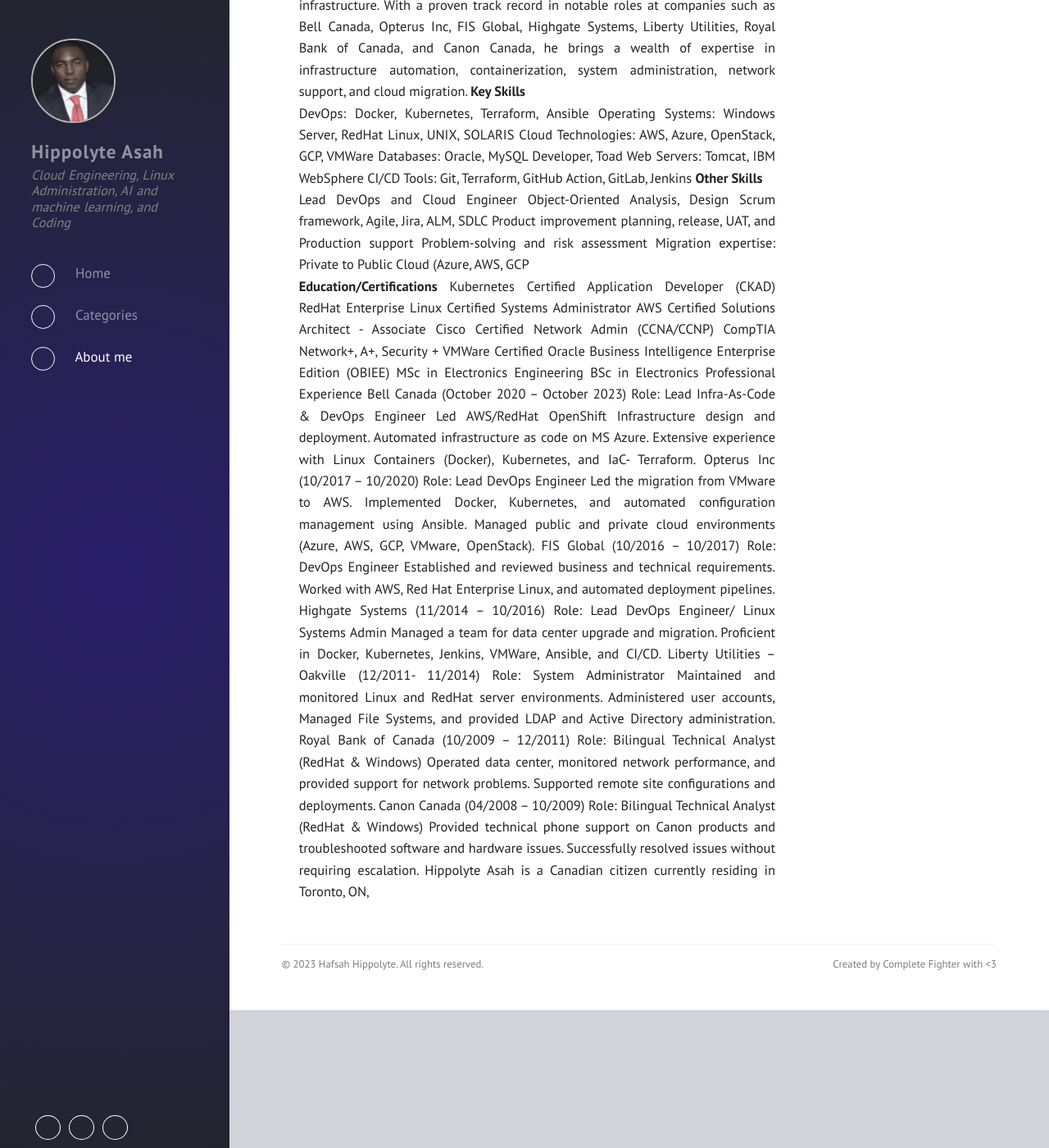
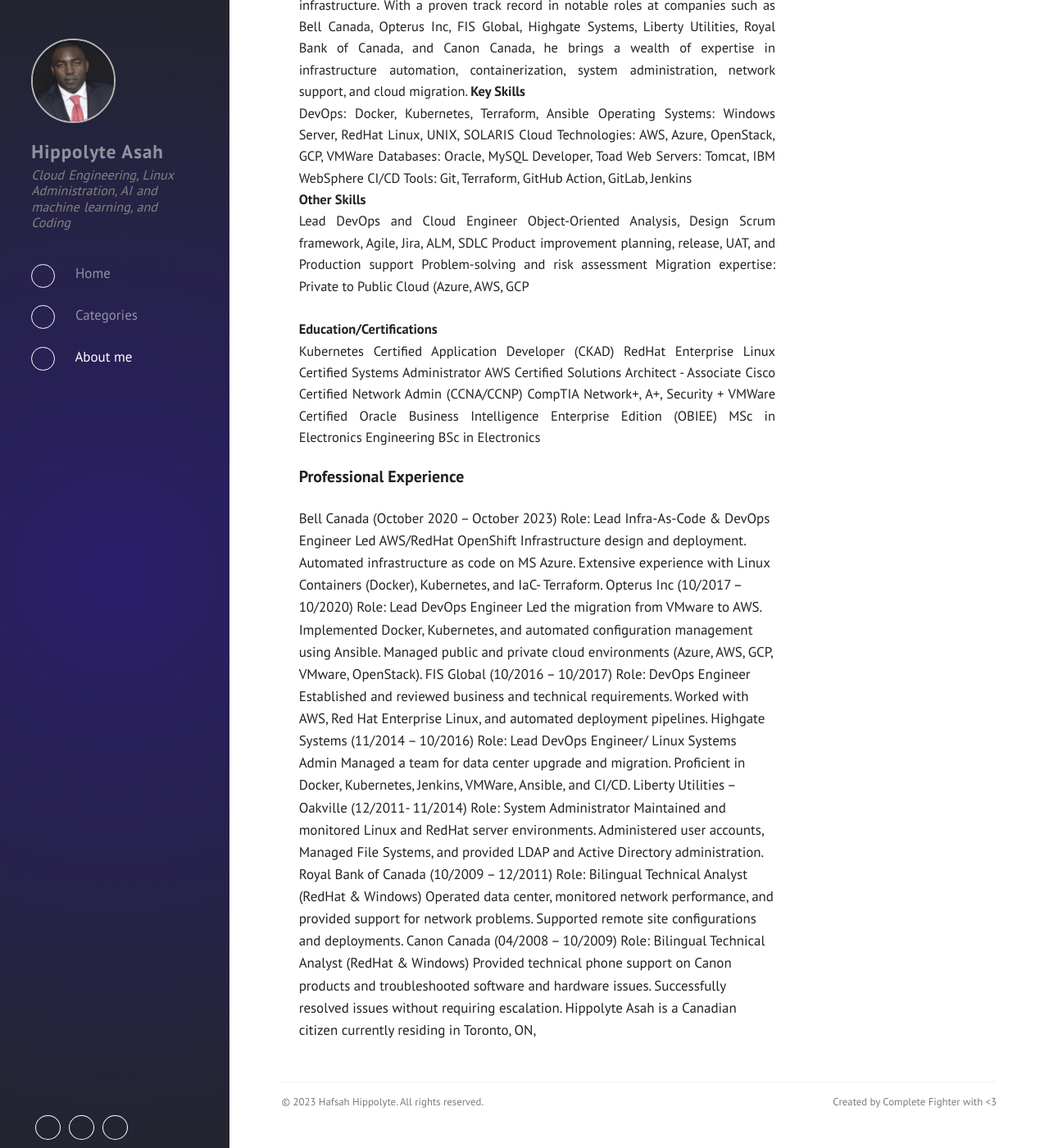
Before and after one commit to hfasah/hfasah.github.io, a Jekyll site: the page built from about.html, in a window 1280 px wide and 1400 px high, scrolled down 237 px. Shown: the whole window at 82% size. Built offline with Jekyll 4.4.1, drawn with Linux system fonts in a browser that asks for light colours.

```diff
--- a/_includes/about.html
+++ b/_includes/about.html
@@ -11,14 +11,14 @@ Cloud Technologies: AWS, Azure, OpenStack, GCP, VMWare
 Databases: Oracle, MySQL Developer, Toad
 Web Servers: Tomcat, IBM WebSphere
 CI/CD Tools: Git, Terraform, GitHub Action, GitLab, Jenkins
-<b>Other Skills</b><br/>
+<br/><b>Other Skills</b><br/>
 Lead DevOps and Cloud Engineer
 Object-Oriented Analysis, Design
 Scrum framework, Agile, Jira, ALM, SDLC
 Product improvement planning, release, UAT, and Production support
 Problem-solving and risk assessment
 Migration expertise: Private to Public Cloud (Azure, AWS, GCP <br/>
-<b>Education/Certifications</b>
+<br/><b>Education/Certifications</b><br/>
 Kubernetes Certified Application Developer (CKAD)
 RedHat Enterprise Linux Certified Systems Administrator
 AWS Certified Solutions Architect - Associate
@@ -28,7 +28,7 @@ VMWare Certified
 Oracle Business Intelligence Enterprise Edition (OBIEE)
 MSc in Electronics Engineering
 BSc in Electronics
-Professional Experience
+<h3>Professional Experience</h3>
 Bell Canada (October 2020 – October 2023)
 Role: Lead Infra-As-Code & DevOps Engineer
 Led AWS/RedHat OpenShift Infrastructure design and deployment.
```
